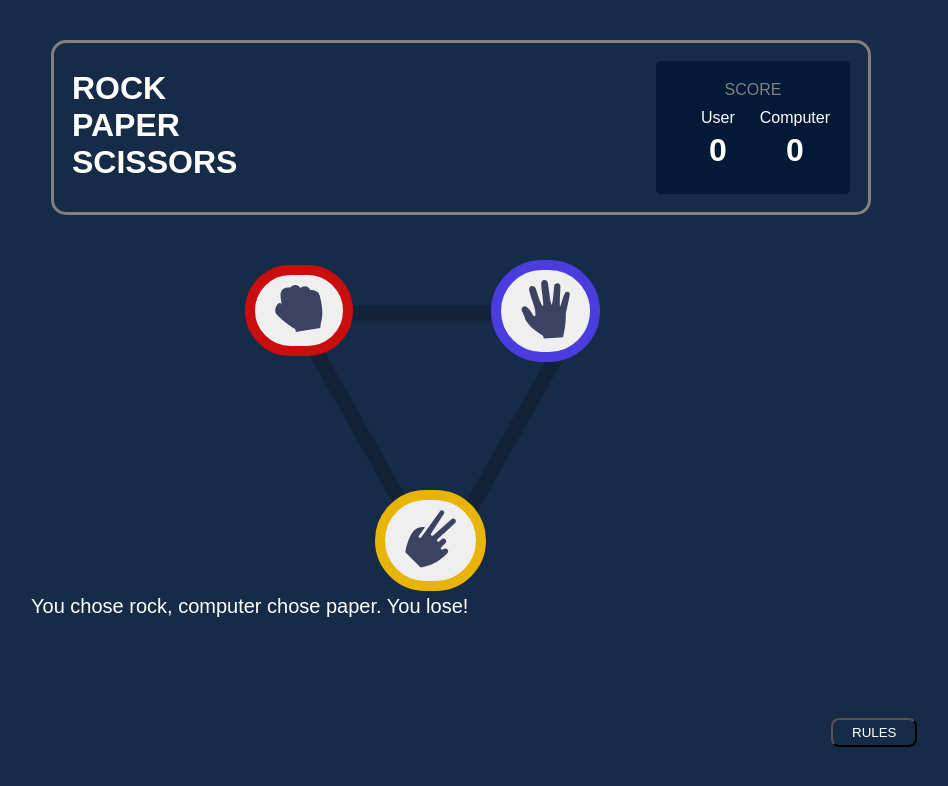
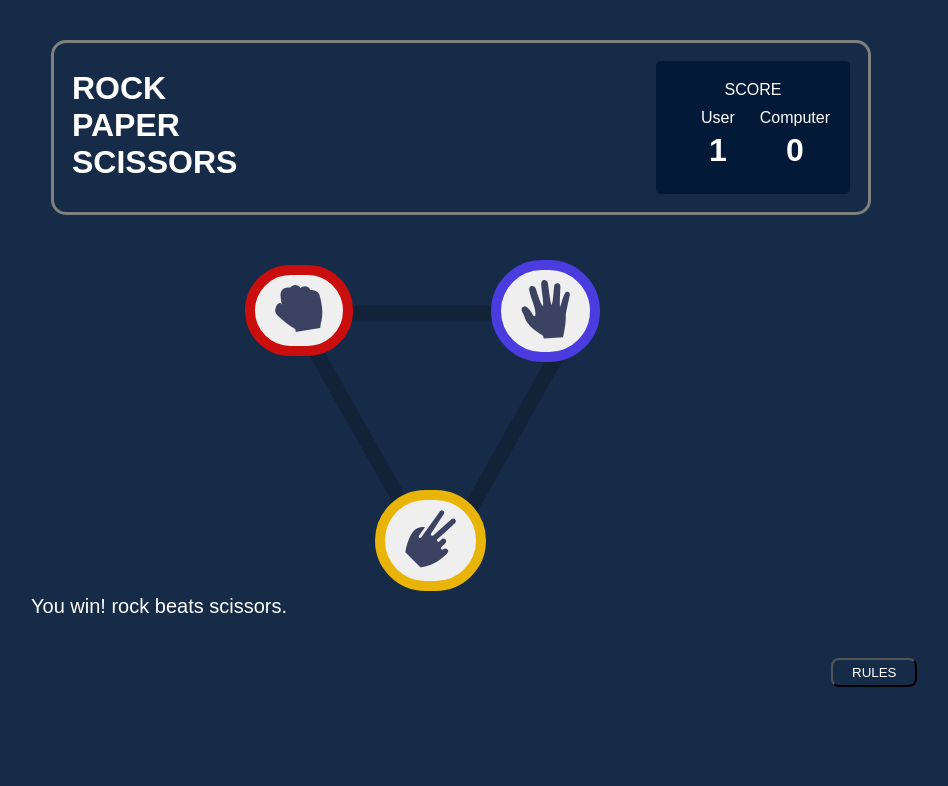
Before and after one commit to Oluwatomilola/Rock-Paper-Scissors-Game, a plain HTML site: page rpsgame.html in a window 1280 px wide. Both pictures are taken after a click on the button 478 px from the left and 310 px from the top of the page. Shown: the whole page, without its empty margins (179-1127 px from the left). Drawn offline with Linux system fonts and the light colour scheme.

Commit message:
modified

```diff
--- a/rpsgame.css
+++ b/rpsgame.css
@@ -60,7 +60,7 @@ body {
 }
 
 p{
-    color: grey;
+    color: rgb(255, 255, 255);
 }
 
 .choices {
@@ -110,7 +110,7 @@ p{
 
 
 .rules {
-    margin-top: 100px;
+    margin-top: 40px;
     margin-left: 800px;
     padding: 5px 19px;
     border-radius: 8px;
--- a/rpsgame.js
+++ b/rpsgame.js
@@ -1,24 +1,69 @@
+let userScore = 0;
+let computerScore = 0;
+
+const userScoreElement = document.getElementById('user-score');
+const computerScoreElement = document.getElementById('computer-score');
+const resultElement = document.getElementById('result');
+
 function playGame(userChoice) {
+    const computerChoice = getComputerChoice();
+    const winner = determineWinner(userChoice, computerChoice);
+    updateScores(winner);
+    displayResult(winner, userChoice, computerChoice);
+}
+
+function getComputerChoice() {
     const choices = ['rock', 'paper', 'scissors'];
-    const computerChoice = choices[Math.floor(Math.random() * choices.length)];
-    let result = '';
+    const randomIndex = Math.floor(Math.random() * choices.length);
+    return choices[randomIndex];
+}
 
+function determineWinner(userChoice, computerChoice) {
     if (userChoice === computerChoice) {
-        result = 'It\'s a tie!';
-    } else if (
+        return 'draw';
+    }
+    if (
         (userChoice === 'rock' && computerChoice === 'scissors') ||
         (userChoice === 'paper' && computerChoice === 'rock') ||
         (userChoice === 'scissors' && computerChoice === 'paper')
     ) {
-        result = 'You win!';
+        return 'user';
     } else {
-        result = 'You lose!';
+        return 'computer';
     }
-
-    document.getElementById('result').innerText = `You chose ${userChoice}, computer chose ${computerChoice}. ${result}`;
 }
 
-//function readRules {
-  //  rules = "if you win, you gain 1 point. If the computer wins, you lose one point.
+function updateScores(winner) {
+    if (winner === 'user') {
+        userScore++;
+        userScoreElement.textContent = userScore;
+    } else if (winner === 'computer') {
+        computerScore++;
+        computerScoreElement.textContent = computerScore;
+    }
+}
 
-    //console.log(rules)}
+function displayResult(winner, userChoice, computerChoice) {
+    if (winner === 'draw') {
+        resultElement.textContent = `It's a draw! You both chose ${userChoice}.`;
+    } else if (winner === 'user') {
+        resultElement.textContent = `You win! ${userChoice} beats ${computerChoice}.`;
+    } else {
+        resultElement.textContent = `You lose! ${computerChoice} beats ${userChoice}.`;
+    }
+}
+
+function pointsalert() {
+    alert("Rock beats Scissors, Scissors beats Paper, Paper beats Rock.");
+}
+
+
+function readRules() {
+     document.getElementById("rules").innerHTML = "if you win, you gain 1 point. If the computer wins, computer gains one point";
+}
+
+
+ function readRules() {
+   alert( "if you win, you gain 1 point. If the computer wins, computer gains one point");
+
+}
```
